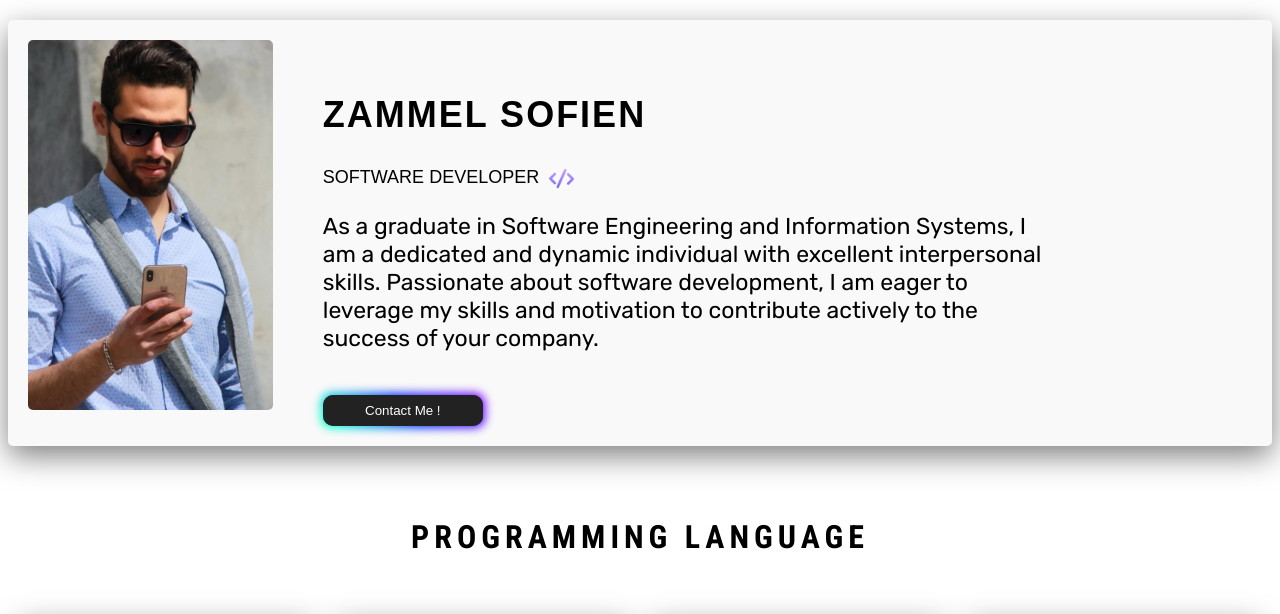
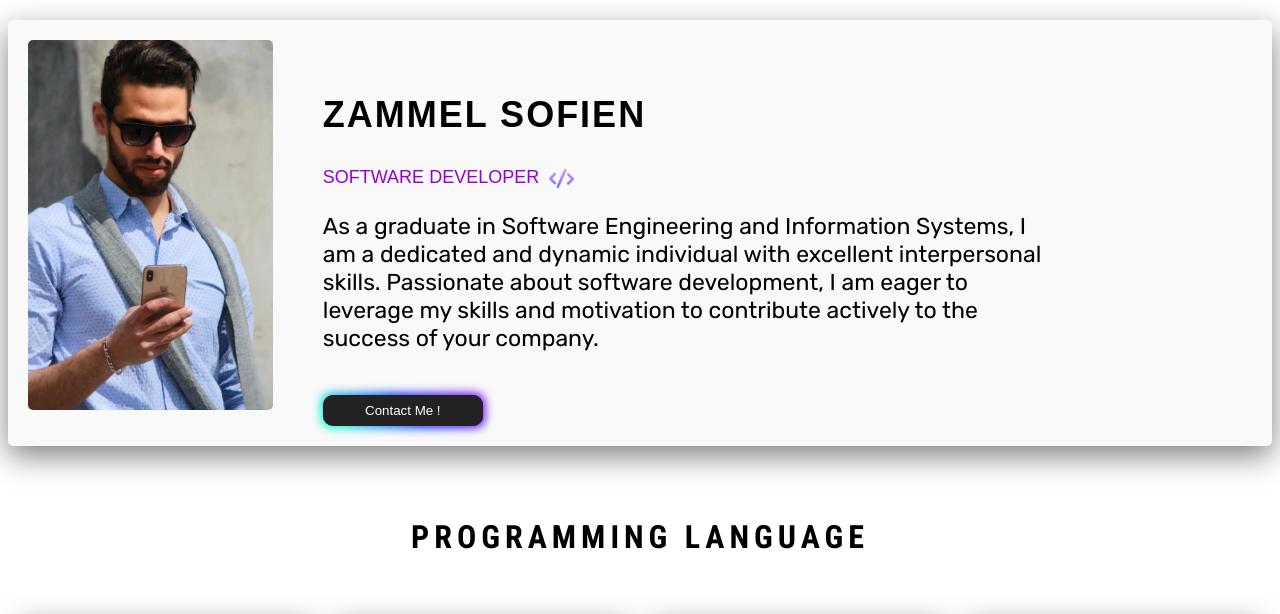
Before and after one commit to ZammelSofien/curriculum-vitae, a plain HTML site: page index.html in a window 1280 px wide. Shown: the top 614 px of the page. Drawn offline with Linux system fonts and the light colour scheme.

Commit message:
Update style.css

```diff
--- a/style.css
+++ b/style.css
@@ -48,6 +48,7 @@
     font-size: 18px; /* Réduit la taille de la police */
     margin-top: 7px;
     margin-right: 10px;
+    color: darkviolet;
 }
 
 #coding-icon {
```
